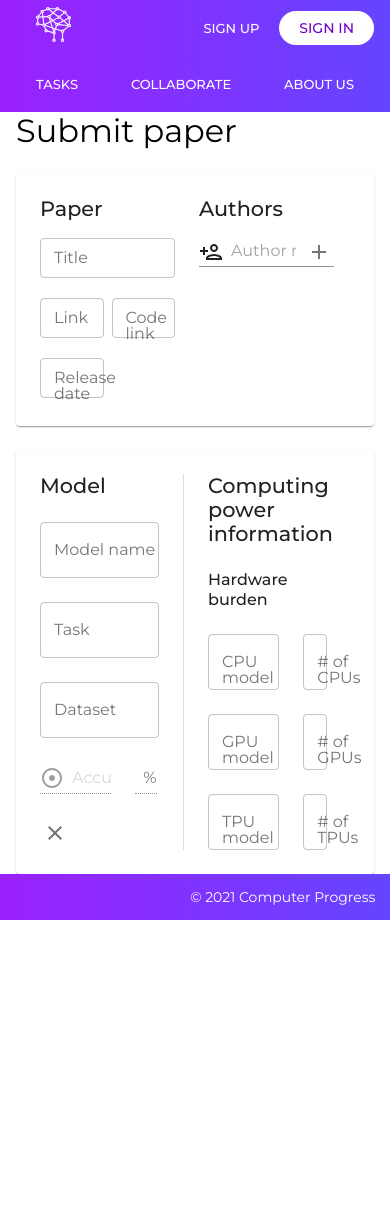
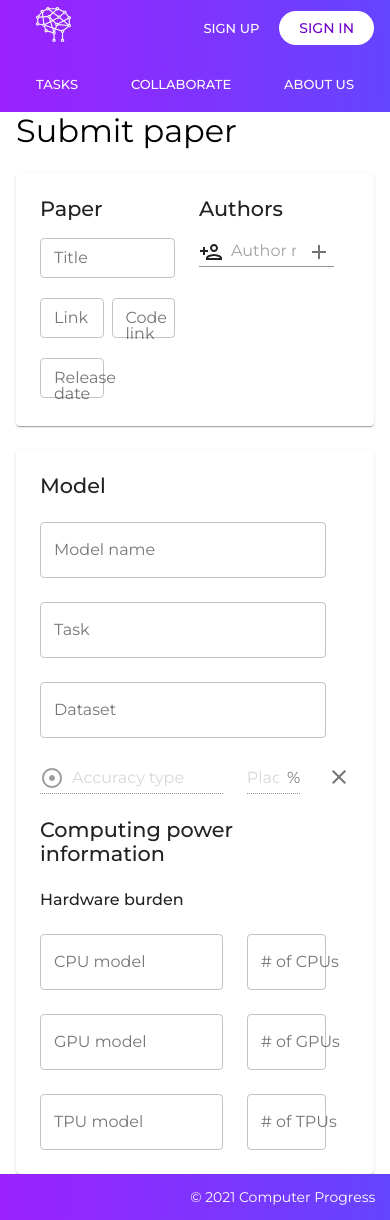
Before and after one commit to Computer-Progress/computerprogress.com, a Next.js app: page /submit-paper in a window 390 px wide. Before the commit the page ends 920 px from the top, so only its background shows below. Built offline with nearby package versions, Linux system fonts and the light colour scheme.

Commit message:
Make submit paper model responsive

```diff
--- a/components/SubmitPaperModel/index.js
+++ b/components/SubmitPaperModel/index.js
@@ -4,8 +4,9 @@ import {
   TextField,
   Divider,
   IconButton,
-  MenuItem,
+  useMediaQuery,
 } from "@material-ui/core";
+import { useTheme } from "@material-ui/core/styles";
 import AdjustIcon from "@material-ui/icons/Adjust";
 import Add from "@material-ui/icons/Add";
 import CloseIcon from "@material-ui/icons/Close";
@@ -20,11 +21,20 @@ import {
 import { InputAdornment } from "@material-ui/core";
 
 export default function SubmitPaperModel() {
+  const theme = useTheme();
+  const isLargeScreen = useMediaQuery(theme.breakpoints.up("md"));
   return (
     <StyledCard>
       <StyledBoxContainer>
         <Grid container spacing={3}>
-          <Grid item xs={6} container spacing={3} alignContent="flex-start">
+          <Grid
+            item
+            xs={12}
+            md={6}
+            container
+            spacing={3}
+            alignContent="flex-start"
+          >
             <Grid item xs={12}>
               <Typography variant="h3">Model</Typography>
             </Grid>
@@ -77,11 +87,20 @@ export default function SubmitPaperModel() {
             </Grid>
           </Grid>
 
-          <Grid item>
-            <Divider orientation="vertical" />
-          </Grid>
+          {isLargeScreen && (
+            <Grid item>
+              <Divider orientation="vertical" />
+            </Grid>
+          )}
 
-          <Grid item xs={6} container spacing={3} alignContent="flex-start">
+          <Grid
+            item
+            xs={12}
+            md={6}
+            container
+            spacing={3}
+            alignContent="flex-start"
+          >
             <Grid item xs={12}>
               <Typography variant="h3">Computing power information</Typography>
             </Grid>
```
